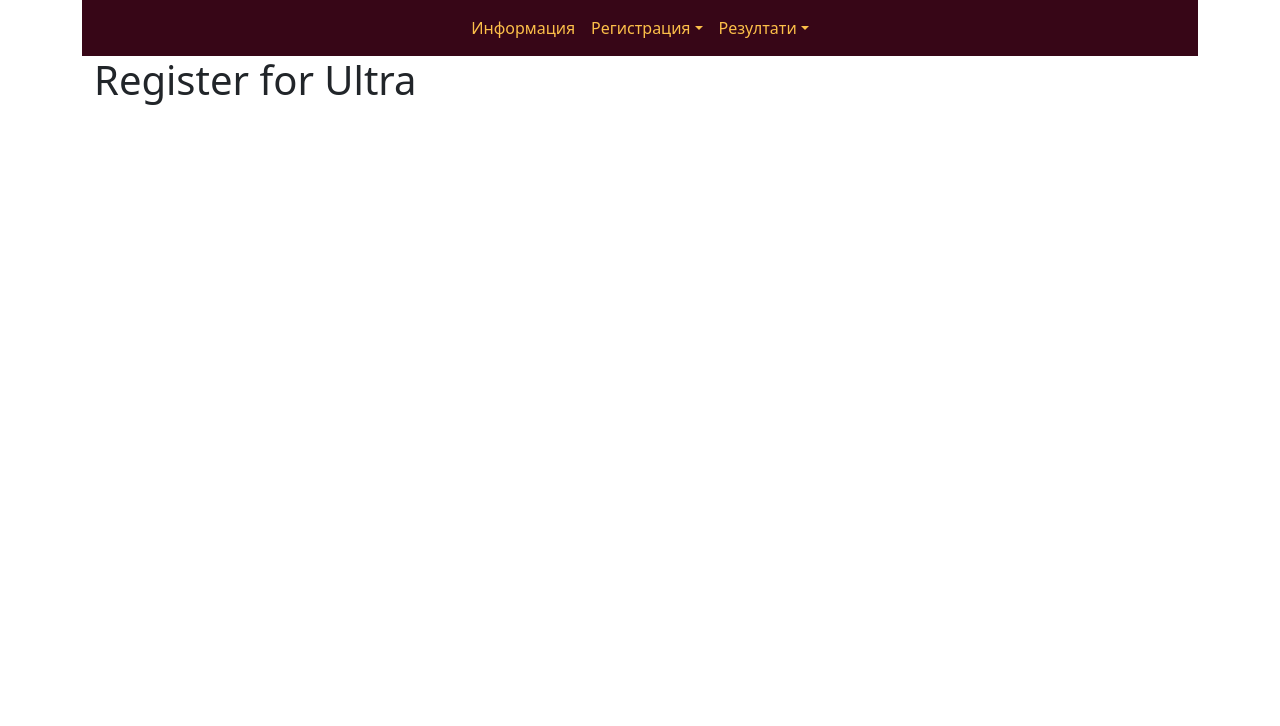
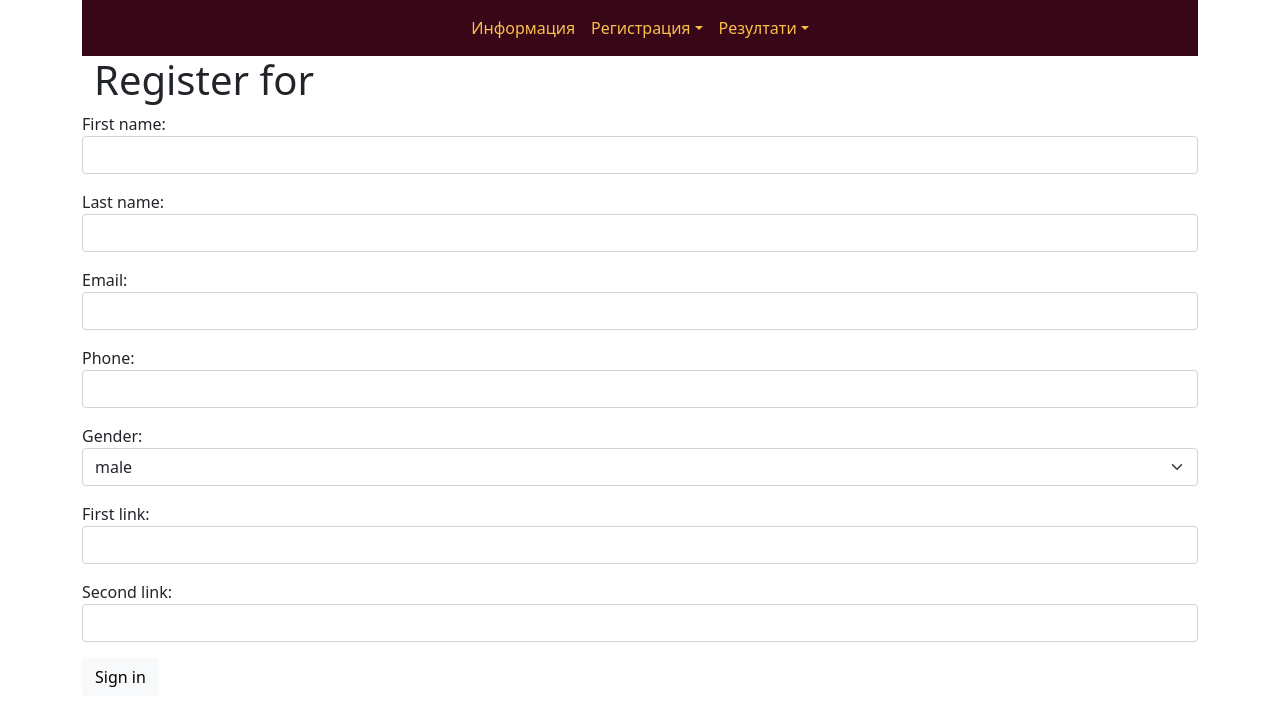
Before and after one commit to ivan4oto/balkanultra, a Django app: page /register/Ultra in a window 1280 px wide. Shown: the top 726 px of the page. Run offline with Django 3.2, Linux system fonts and the light colour scheme; style sheets or scripts are compiled from the project's sources.

Commit message:
Added Stripe and forms

```diff
--- /dev/null
+++ b/app/forms.py
@@ -0,0 +1,31 @@
+from django import forms
+from .models import UltraAthlete, SkyAthlete
+
+
+class UltraAthleteForm(forms.ModelForm):
+    class Meta:
+        model = UltraAthlete
+        fields = [
+            'first_name',
+            'last_name',
+            'email',
+            'phone',
+            'gender',
+            'first_link',
+            'second_link'
+        ]
+        widgets = {
+            'first_name': forms.TextInput(attrs={'class': "form-control"}),
+            'last_name': forms.TextInput(attrs={'class': "form-control"}),
+            'email': forms.EmailInput(attrs={'class': "form-control"}),
+            'phone': forms.TextInput(attrs={'class': "form-control"}),
+            'gender': forms.Select(attrs={'class': 'form-select'}, choices=[(1, 'male'), (2, 'female')]),
+            'first_link': forms.TextInput(attrs={'class': "form-control"}),
+            'second_link': forms.TextInput(attrs={'class': "form-control"}),
+        }
+
+class SkyAthleteForm(forms.ModelForm):
+    class Meta:
+        model = SkyAthlete
+        fields = []
+        widgets = {}
--- a/app/models.py
+++ b/app/models.py
@@ -2,14 +2,21 @@ from django.db import models
 
 # Create your models here.
 
-# class UltraAthlete(models.Model):
-#     first_name = models.CharField(max_length=25)
-#     last_name = models.CharField(max_length=25)
-#     phone = models.CharField(max_length=50)
+class UltraAthlete(models.Model):
+    first_name = models.CharField(max_length=25)
+    last_name = models.CharField(max_length=25)
+    phone = models.CharField(max_length=50)
+    email = models.EmailField()
+    gender = models.CharField(max_length=25)
+    paid = models.BooleanField(default=False)
+    first_link = models.URLField(blank=True, null=True)
+    second_link = models.URLField(blank=True, null=True)
 
 
-
-
-# class SkyAthlete(models.Model):
-#     first_name = models.CharField(max_length=25)
-#     last_name = models.CharField(max_length=25)
+class SkyAthlete(models.Model):
+    first_name = models.CharField(max_length=25)
+    last_name = models.CharField(max_length=25)
+    phone = models.CharField(max_length=50)
+    email = models.EmailField()
+    gender = models.CharField(max_length=25)
+    paid = models.BooleanField(default=False)
--- a/app/templates/register.html
+++ b/app/templates/register.html
@@ -5,8 +5,13 @@
 {% endblock %}
 {% block content %}
 
-<div class='container'><h1> Register for {{ race }} </h1></div>
+<div class='container'><h1> Register for </h1></div>
 
+<form method="post">
+    {% csrf_token %}
+    {{ form.as_p }}
+    <button class="btn btn-light" type='submit'>Sign in</button>
+</form>
 
 {% endblock %}
 {% block js %}
--- a/app/views.py
+++ b/app/views.py
@@ -1,6 +1,19 @@
-from django.shortcuts import render
+from django.shortcuts import render, HttpResponseRedirect
+from django.conf import settings
+from django.views.decorators.csrf import csrf_exempt
+from django.http import JsonResponse
+from .forms import UltraAthleteForm, SkyAthleteForm
+import stripe
+
+# stripe.api_key = settings.STRIPE_SECRET_KEY
+stripe.api_key = "sk_test_51K4TloIv6n82Hb4KrY6OcDmmxyxDe500U6nTHkz8pn5QAoa9Y4gqwy8Npki0741ec2eGImVJDV9TTnp66xhwI16K00HO2dAkuZ"
 
 # Create your views here.
+@csrf_exempt
+def stripe_config(request):
+    if request.method == 'GET':
+        stripe_config = {'publicKey': settings.STRIPE_PUBLISHABLE_KEY}
+        return JsonResponse(stripe_config, safe=False)
 
 def home_view(request, *args, **kwargs):
     context = {}
@@ -15,5 +28,59 @@ def results_view(request, year):
     return render(request, "results.html", context)
 
 def register_view(request, race):
+    print('hi bro')
     context = {'race': race}
-    return render(request, "register.html", context)
+    # if this is a POST request we need to process the form data
+    if request.method == 'POST':
+        # create a form instance and populate it with data from the request:
+        form = UltraAthleteForm(request.POST) if race == 'Ultra' else SkyAthleteForm()
+        # check whether it's valid:
+        if form.is_valid():
+            # process the data in form.cleaned_data as required
+            # ...
+            # redirect to a new URL:
+            return HttpResponseRedirect('/thanks/')
+
+    # if a GET (or any other method) we'll create a blank form
+    else:
+        form = UltraAthleteForm() if race == 'Ultra' else SkyAthleteForm()
+
+
+    return render(request, "register.html", {'form': form})
+
+@csrf_exempt
+def create_checkout_session_view(request, race):
+    if race == 'ultra':
+        price = settings.PRICE_ULTRA
+    elif race == 'sky':
+        price = settings.PRICE_SKY
+
+    YOUR_DOMAIN = 'http://127.0.0.1:8000'
+    stripe.api_key = settings.STRIPE_SECRET_KEY
+    try:
+        checkout_session = stripe.checkout.Session.create(
+            payment_method_types=['card'],
+            line_items=[
+                {
+                    'price': price,
+                    'quantity': 1
+                },
+            ],
+            mode='payment',
+            success_url=YOUR_DOMAIN + '/success',
+            cancel_url=YOUR_DOMAIN + '/cancel',
+        )
+    except Exception as e:
+        return JsonResponse({'error': str(e)})
+
+    return JsonResponse({'sessionId': checkout_session['id']})
+
+
+def checkout_view(request):
+    return render(request, "checkout.html")
+
+def success_view(request):
+    return render(request, "success.html")
+
+def cancel_view(request):
+    return render(request, "cancel.html")
--- a/balkanultra/urls.py
+++ b/balkanultra/urls.py
@@ -15,7 +15,7 @@ Including another URLconf
 """
 from django.contrib import admin
 from django.urls import path
-from app.views import home_view, about_view, results_view, register_view
+from app.views import *
 
 urlpatterns = [
     path('admin/', admin.site.urls),
@@ -23,4 +23,9 @@ urlpatterns = [
     path('about', about_view, name='about'),
     path('results/<int:year>', results_view, name='results'),
     path('register/<str:race>', register_view, name='register'),
+    path('success', success_view, name='success'),
+    path('cancel', cancel_view, name='cancel'),
+    path('checkout', checkout_view, name='checkout'),
+    path('create_checkout_session/<str:race>', create_checkout_session_view, name='create_checkout_session'),
+    path('config/', stripe_config),  # new
 ]
--- a/docker-compose.yml
+++ b/docker-compose.yml
@@ -20,6 +20,7 @@ services:
       - POSTGRES_NAME=postgres
       - POSTGRES_USER=postgres
       - POSTGRES_PASSWORD=postgres
+      - PYTHONUNBUFFERED=0
     depends_on:
       - db
     networks:
--- a/requirements.txt
+++ b/requirements.txt
@@ -1,2 +1,3 @@
 Django>=3.0,<4.0
 psycopg2>=2.8
+stripe
--- a/webpack.config.js
+++ b/webpack.config.js
@@ -6,7 +6,8 @@ module.exports = {
     mode: 'development',
     entry: {
         base: './src/base/index.js',
-        home: './src/home/index.js'
+        home: './src/home/index.js',
+        checkout: './src/checkout/index.js'
     },
     output: {
         path: path.resolve(__dirname, 'dist'),
```
Also changed, not shown: app/templates/cancel.html (added, +12 -0 lines), app/templates/checkout.html (added, +22 -0 lines), app/templates/success.html (added, +14 -0 lines), balkanultra/settings.py (+8 -0 lines), src/checkout/index.js (added, +25 -0 lines).
